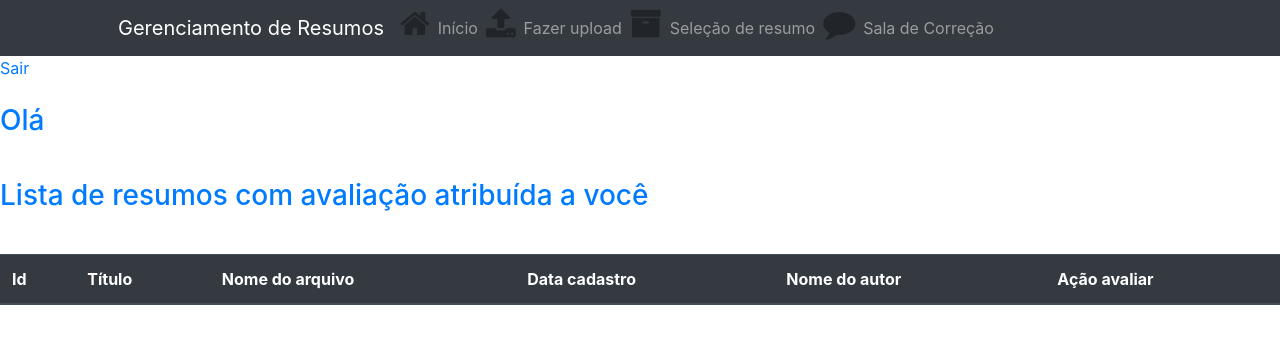
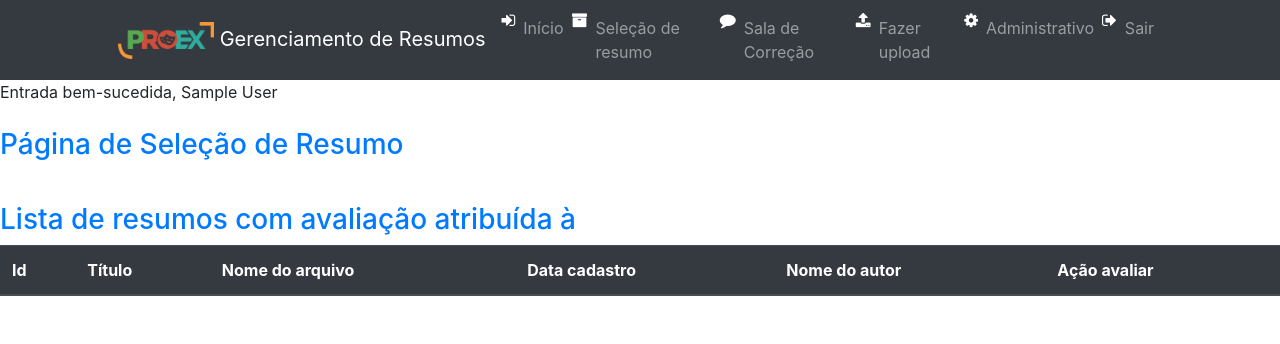
Before and after one commit to Murilovc/gerenciadorResumos, a PHP site: page /gerenciadorResumos/selecao_resumo.php in a window 1280 px wide. Shown: the top 344 px of the page. Run offline with PHP 8.4, Linux system fonts and the light colour scheme; the visitor is signed in with stand-in values (Sample User, id 1); data that the repository does not hold is empty.

Commit message:
missao impossivel parte 4

```diff
--- a/back-end/menu.php
+++ b/back-end/menu.php
@@ -4,18 +4,53 @@
 </head>
 <nav class="navbar navbar-expand-lg navbar-dark bg-dark">
     <div class="container px-5">
-        <a class="navbar-brand" href="index.php">Gerenciamento de Resumos</a>
+        <a class="navbar-brand" href="index.php">
+            <img src="logo_proex.png" width="96" height="37" alt="">
+            Gerenciamento de Resumos
+        </a>
+
         <button class="navbar-toggler" type="button" data-bs-toggle="collapse" data-bs-target="#navBarSupported"></button>
         <div class="collapse navbar-collapse" id="navbarSupportedContent">
             <ul class="navbar-nav ms-auto mb-2 mb-lg-0">
-                <li class="nav-item"><span class="fa fa-home fa-2x" aria-hidden="true"></span></li>
-                <li class="nav-item"><a class="nav-link" href="index.php">Início</a></li>
-                <li class="nav-item"><span class="fa fa-upload fa-2x" aria-hidden="true"></span></li>
+
+                <!--
+                NOTA: Segundo o site Fontawesome a chamada ao ícone agora deve ser feita com o
+                prefixo "fas", por exempo "fas fa-home", porém, como estamos usando a versão 4.7
+                a chamada está no modelo antigo.
+                Caso seja feita uma atualização para a versão mais nova do Fontawesome, consultar a página
+                https://fontawesome.com/v5.15/how-to-use/on-the-web/referencing-icons/basic-use
+                para os detalhes de uso.
+                -->
+
+                <li class="nav-item" aligh="text-center">
+                    <span class="fa fa-sign-in" style="color: White;" aria-hidden="true"></span>
+                </li>
+                <li class="nav-item" aligh="text-center"><a class="nav-link" href="index.php">Início</a></li>
+
+                <li class="nav-item">
+                    <span class="fa fa-archive" style="color: White;" aria-hidden="true"></span>
+                </li>
+                <li class="nav-item"><a class="nav-link" href="selecao_resumo.php">Seleção de resumo</a></li>
+
+                <li class="nav-item">
+                    <span class="fa fa-comment" style="color: White;" aria-hidden="true"></span>
+                </li>
+                <li class="nav-item"><a class="nav-link" href="corretor.php">Sala de Correção</a></li>
+
+                <li class="nav-item">
+                    <span class="fa fa-upload" style="color: White;" aria-hidden="true"></span>
+                </li>
                 <li class="nav-item"><a class="nav-link" href="envio_arquivo.php">Fazer upload</a></li>
-                <li class="nav-item"><span class="fa fa-archive fa-2x" aria-hidden="true"></span></li>
-                <li class="nav-item"><a class="nav-link" href="selecao_resumo.php">Seleção de resumo</a></li>
-                <li class="nav-item"><span class= "fa fa-comment fa-2x" aria-hidden="true" aria-hidden="true"></span></li>
-                <li class="nav-item"><a class="nav-link" href="corretor.php">Sala de Correção</a></li>
+
+                <li class="nav-item">
+                    <span class="fa fa-cog" style="color: White;" aria-hidden="true"></span>
+                </li>
+                <li class="nav-item"><a class="nav-link" href="administrativo.php">Administrativo</a></li>
+
+                <li class="nav-item">
+                    <span class="fa fa-sign-out" style="color: White" aria-hidden="true"></span>
+                </li>
+                <li class="nav-item"><a class="nav-link" href="sair.php">Sair</a></li>
             </ul>
         </div>
     </div>
--- a/selecao_resumo.php
+++ b/selecao_resumo.php
@@ -17,7 +17,7 @@
 
         session_start();
         if(!empty($_SESSION['id']) && $_SESSION['nivel'] == 2){
-            echo "<a href='sair.php'>Sair</a>";
+            echo "Entrada bem-sucedida, ".$_SESSION['nome'];
         }else{
             $_SESSION['msg'] = "Realize o login para continuar!";
             header("Location: login.php");
@@ -53,8 +53,12 @@
         <!-- significa margin-top 4-->
         <div class="row mt-4">
             <div class="col text-left">
-                <h3 class="text-primary">Olá <?php echo $avaliador['nome_avaliador']?><br><br></h3>
-                <h3 class="text-primary">Lista de resumos com avaliação atribuída a você<br><br></h3>
+                <h3 class="text-primary">
+                    Página de Seleção de Resumo<br><br>
+                </h3>
+                <h3 class="text-primary">
+                    Lista de resumos com avaliação atribuída à <?php echo $avaliador['nome_avaliador']?>
+                </h3>
 
                 <table class="table table-striped">
                     <!-- Cabeçalho da tabela-->
--- a/visualizador.php
+++ b/visualizador.php
@@ -15,8 +15,9 @@
  		<?php
     include_once "back-end/conexao.php";
 
-    echo $caminho = $_SERVER['REQUEST_URI'];
-    $id_resumo = substr($caminho, -1, 2);
+    $caminho = $_SERVER['REQUEST_URI'];
+    $array_string = explode("/", $caminho, 4);
+    $id_resumo = $array_string[3];
 
     //coletando informações do resumo
     $query_consulta_resumo =
```
Also changed, not shown: administrativo.php (+28 -15 lines), back-end/resumo/EdicaoResumo.php (+6 -4 lines), corretor.php (+11 -8 lines), envio_arquivo.php (+90 -3 lines), logo_proex.png (added), 4 other files.
